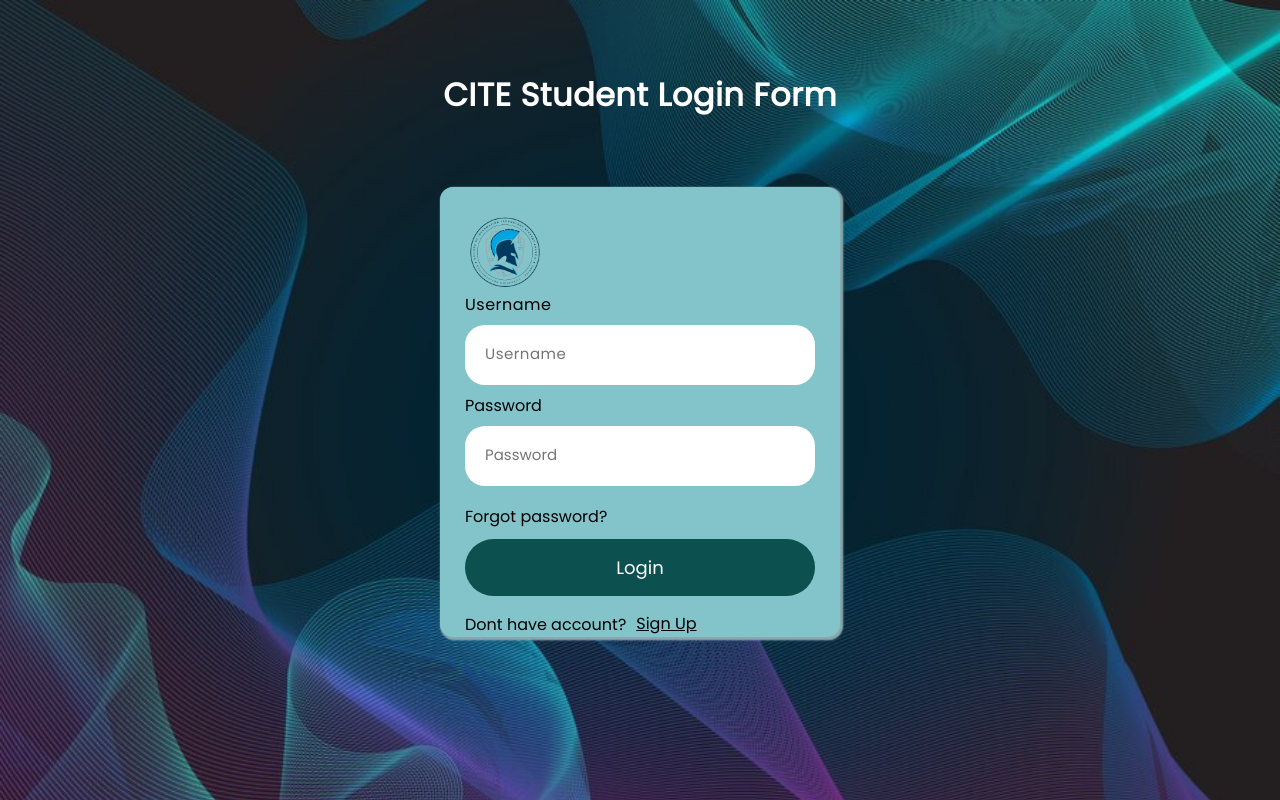
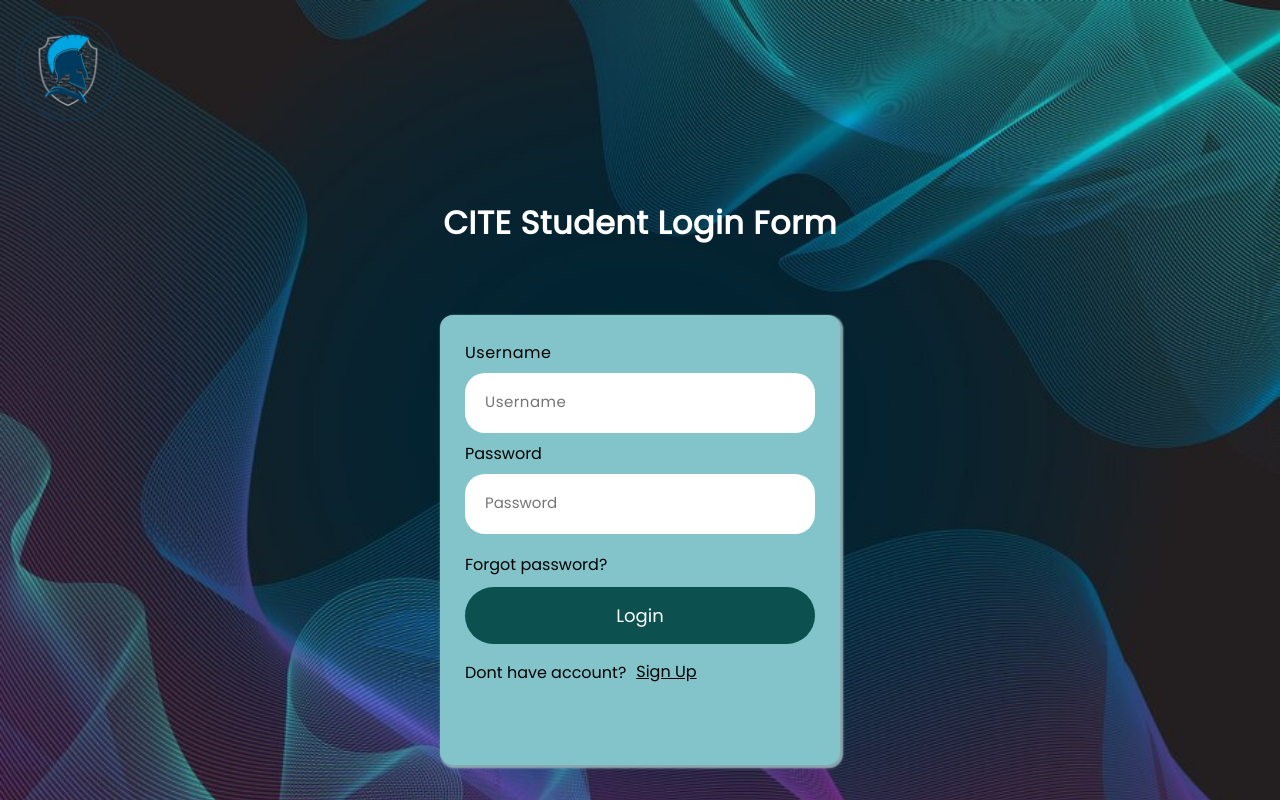
Before and after one commit to rodrigomarcelo643/LoginActivity, a plain HTML site: page Activity/index.html in a window 1280 px wide. Drawn offline with Linux system fonts and the light colour scheme.

Commit message:
Update index.html

```diff
--- a/Activity/index.html
+++ b/Activity/index.html
@@ -10,13 +10,14 @@
 </style>
 </head>
 <body>
+     <img src="../swu-c.png" style="text-align:center;width:120px;height:120px;border-radius:50%;justify-content:center;align-content:center;display:flex;">
 <h1 class="title">CITE Student Login Form</h1>
 <div class="container-wrapper">
 
     <form>
 
     <div class="container">
-           <img src="../swu-c.png" style="text-align:center;width:80px;height:80px;border-radius:50%;justify-content:center;align-content:center;display:flex;">
+
         <label class="input-label">Username  </label>
         <input class="input-label" type="text" placeholder="Username" name="username" required>
         <label>Password  </label>
```
